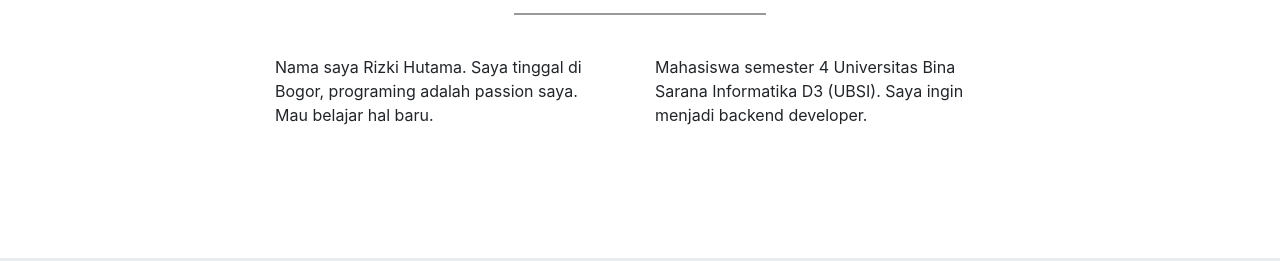
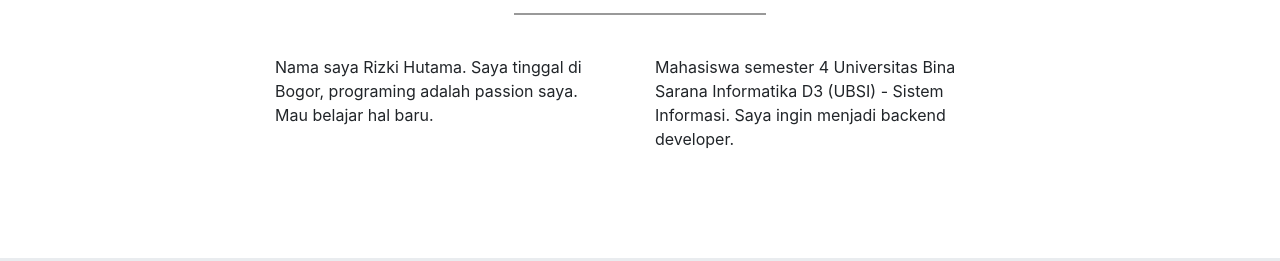
Before and after one commit to CepotOi/CepotOi.github.io, a plain HTML site: page index.html in a window 1280 px wide. Shown: the part 539-800 px from the top of the page. Drawn offline with nearby package versions, Linux system fonts and the light colour scheme.

Commit message:
manbahin jurusan

```diff
--- a/index.html
+++ b/index.html
@@ -110,8 +110,8 @@
                     <div class="col-sm-4">
                         <p class="pRight">
                             Mahasiswa semester 4 Universitas Bina Sarana
-                            Informatika D3 (UBSI). Saya ingin menjadi backend
-                            developer.
+                            Informatika D3 (UBSI) - Sistem Informasi. Saya ingin
+                            menjadi backend developer.
                         </p>
                     </div>
                 </div>
```
